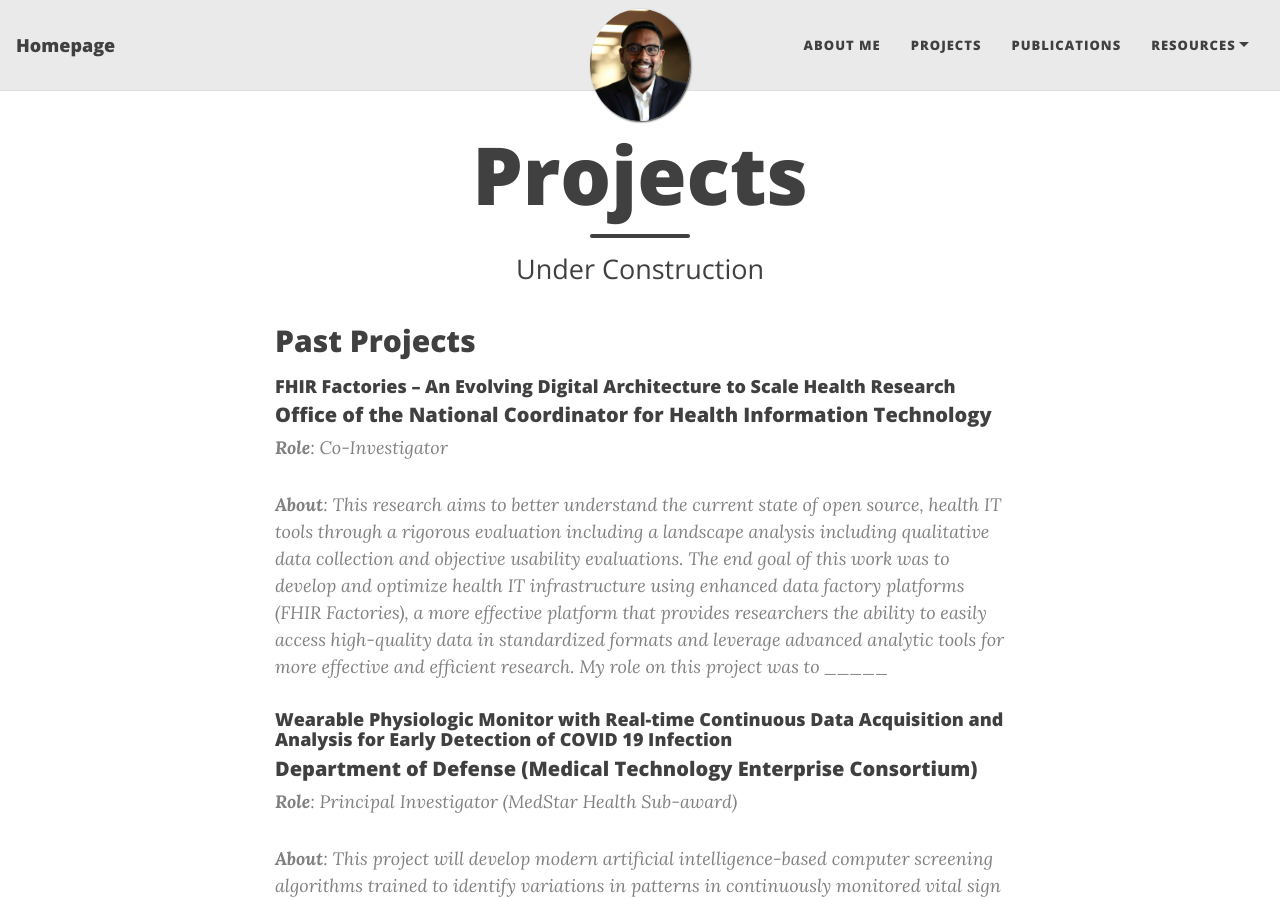
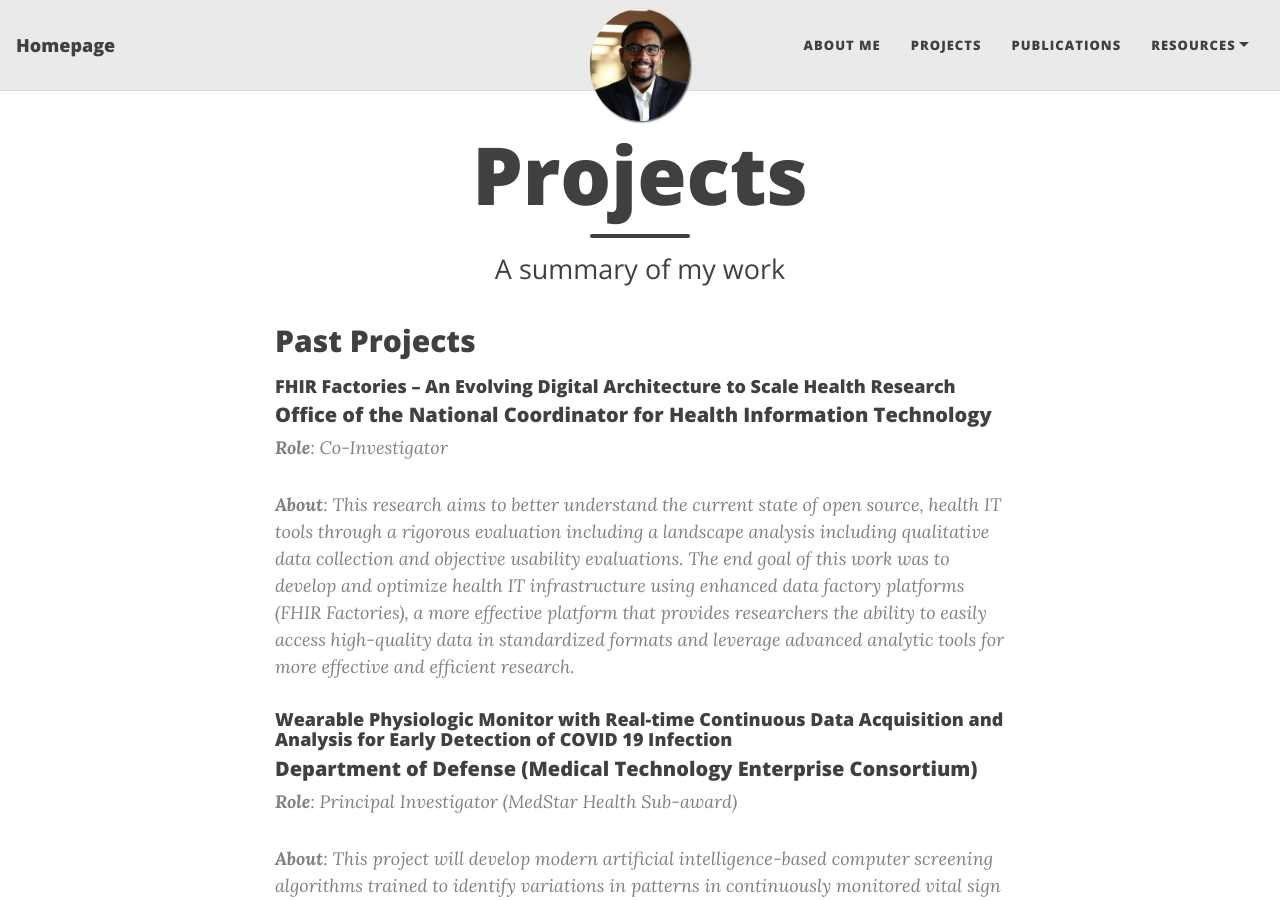
Before and after one commit to sidscorp/snambiar, a Jekyll site: the page built from projects.md, in a window 1280 px wide and 900 px high. Built offline with Jekyll 4.4.1, drawn with Linux system fonts in a browser that asks for light colours; nearby versions of some CDN libraries.

Commit message:
Update projects.md

```diff
--- a/projects.md
+++ b/projects.md
@@ -1,7 +1,7 @@
 ---
 layout: page
 title: Projects
-subtitle: Under Construction
+subtitle: A summary of my work
 ---
 
 ## Past Projects
@@ -10,7 +10,7 @@ subtitle: Under Construction
 ##### Office of the National Coordinator for Health Information Technology
 > **Role**: Co-Investigator
 >
->> **About**: This research aims to better understand the current state of open source, health IT tools through a rigorous evaluation including a landscape analysis including qualitative data collection and objective usability evaluations. The end goal of this work was to develop and optimize health IT infrastructure using enhanced data factory platforms (FHIR Factories), a more effective platform that provides researchers the ability to easily access high-quality data in standardized formats and leverage advanced analytic tools for more effective and efficient research. My role on this project was to _____
+>> **About**: This research aims to better understand the current state of open source, health IT tools through a rigorous evaluation including a landscape analysis including qualitative data collection and objective usability evaluations. The end goal of this work was to develop and optimize health IT infrastructure using enhanced data factory platforms (FHIR Factories), a more effective platform that provides researchers the ability to easily access high-quality data in standardized formats and leverage advanced analytic tools for more effective and efficient research.
 
 #### Wearable Physiologic Monitor with Real-time Continuous Data Acquisition and Analysis for Early Detection of COVID 19 Infection
 ##### Department of Defense (Medical Technology Enterprise Consortium)
```
